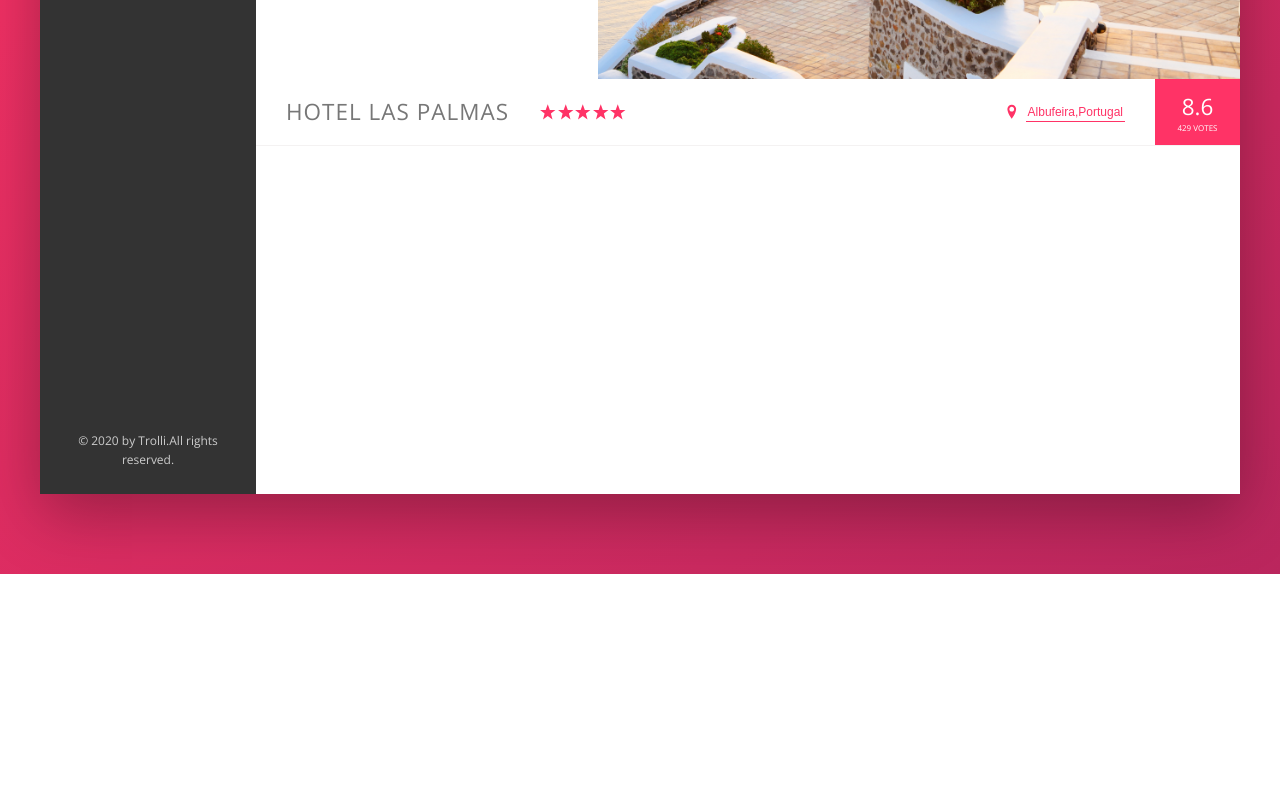
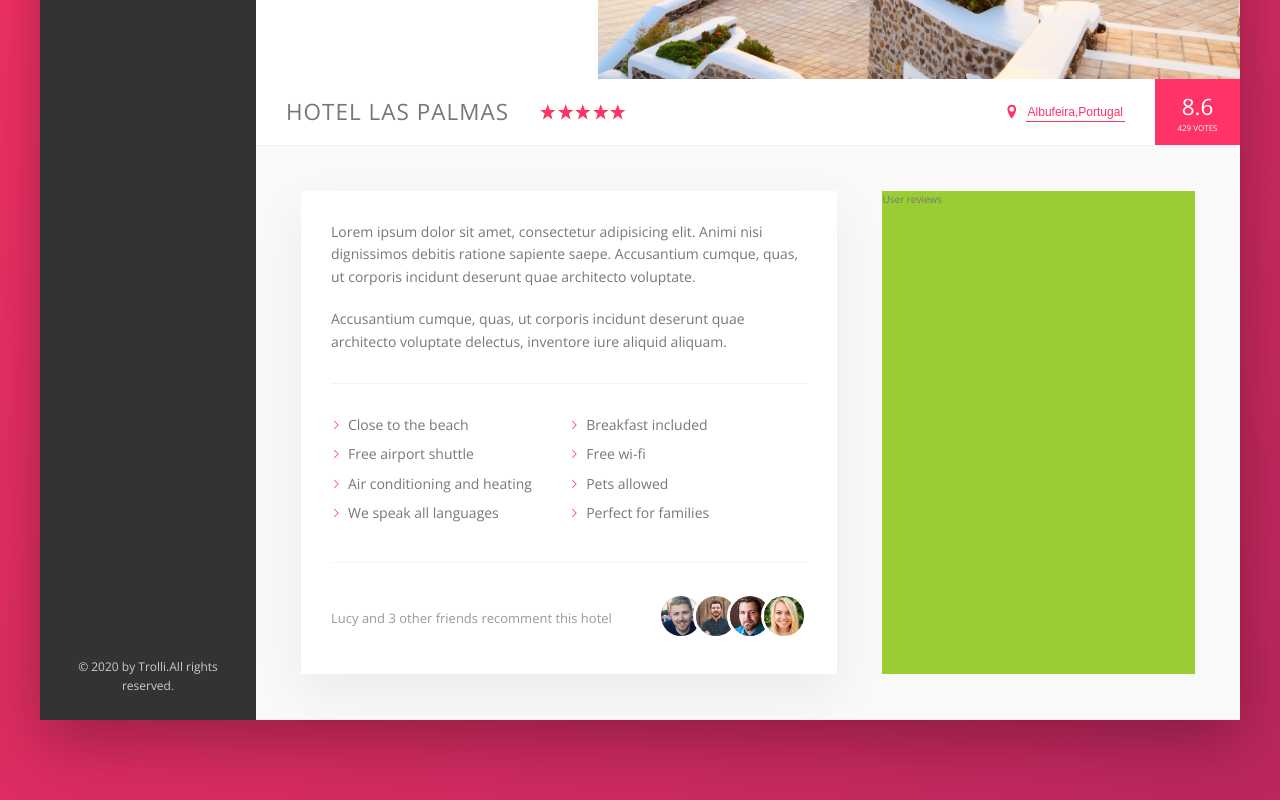
Before and after one commit to mihnea9923/Trillo, a website: page index.html in a window 1280 px wide. Shown: the part 456-1256 px from the top of the page. Before the commit the page ends 1030 px from the top, so only its background shows below. Drawn offline with nearby package versions, Linux system fonts and the light colour scheme.

Commit message:
hotel recommendation

```diff
--- a/index.html
+++ b/index.html
@@ -130,6 +130,44 @@
                           <div class="overview__rating-count">429 votes</div>
                       </div>
                   </div>
+
+                  <div class="detail">
+                      <div class="description">
+                        <p class="paragraph">
+                            Lorem ipsum dolor sit amet, consectetur adipisicing elit. Animi nisi dignissimos debitis ratione sapiente saepe. Accusantium cumque, quas, ut corporis incidunt deserunt quae architecto voluptate.
+
+                        </p>
+                        <p class="paragraph">
+                            Accusantium cumque, quas, ut corporis incidunt deserunt quae architecto voluptate delectus, inventore iure aliquid aliquam.
+
+                        </p>
+                        <ul class="list">
+                            <li class="list__item">Close to the beach</li>
+                            <li class="list__item">Breakfast included</li>
+                            <li class="list__item">Free airport shuttle</li>
+                            <li class="list__item">Free wi-fi</li>
+                            <li class="list__item">Air conditioning and heating</li>
+                            <li class="list__item">Pets allowed</li>
+                            <li class="list__item">We speak all languages</li>
+                            <li class="list__item">Perfect for families</li>
+                        </ul>
+                        <div class="recommend">
+                            <p class="recommend__count">
+                                Lucy and 3 other friends recomment this hotel
+                            </p>
+                            <div class="recommend__friends">
+                                <img src="img/user-3.jpg" alt="Friend 1" class="recommend__photo">
+                                <img src="img/user-4.jpg" alt="Friend 2" class="recommend__photo">
+                                <img src="img/user-5.jpg" alt="Friend 3" class="recommend__photo">
+                                <img src="img/user-6.jpg" alt="Friend 4" class="recommend__photo">
+                            </div>
+                        </div>
+                      </div>
+                      <div class="user-reviews">
+                          User reviews
+                      </div>
+                    </div>
+
               </main>
             </div>
         </div>
--- a/sass/_base.scss
+++ b/sass/_base.scss
@@ -13,6 +13,10 @@
     --color-grey-dark-3: #999;
 
     --shadow-dark : 0 2rem 6rem rgba(0 , 0 ,0 , .3);
+    --shadow-light : 0 2rem 5rem rgba(0 , 0 ,0 , .06);
+
+    --line : 1px solid var(--color-grey-light-2);
+
 }
 
 *{
--- a/sass/_components.scss
+++ b/sass/_components.scss
@@ -197,7 +197,7 @@
 .overview{
   display: flex;
   align-items : center;
-  border-bottom:1px solid var(--color-grey-light-2) ;
+  border-bottom: var(--line) ;
   &__heading{
     font-size: 2.25rem;
     font-weight: 300;
@@ -290,3 +290,76 @@
     box-shadow: none;
   }
 }
+
+
+////////////////////////////////////////////////@at-root
+//PARAGRAPH
+.paragraph:not(:last-of-type)
+{
+  margin-bottom: 2rem;
+}
+
+
+////////////////////////////////////////////////@at-root
+//LIST
+.list{
+  list-style: none;
+  margin : 3rem 0;
+  padding: 3rem 0;
+  border-top : var(--line);
+  border-bottom: var(--line);
+  display: flex;
+  flex-wrap: wrap;
+
+
+  &__item{
+    flex : 0 0 50%;
+    margin-bottom: .7rem;
+  }
+    &__item::before{
+      content: "";
+      display: inline-block;
+      height : 1rem;
+      width : 1rem;
+      margin-right: .7rem;
+
+       //older browser
+      // background-image: url(../img/chevron-thin-right.svg);
+      // background-size: cover;
+
+      background-color: var(--color-primary-light);
+      -webkit-mask-image: url(../img/chevron-thin-right.svg);
+      -webkit-mask-size: cover;
+
+  }
+}
+
+////////////////////////////////////////////////@at-root
+//RECOMMEND
+.recommend{
+  font-size : 1.3rem;
+  color : var(--color-grey-dark-3);
+  display: flex;
+  align-items: center;
+  &__count{
+    //on flex item the margin right pushes the right element
+    //to the end of flexbox
+   margin-right: auto;
+  }
+
+  &__friends{
+
+  }
+
+  &__photo{
+    box-sizing: content-box;
+    height : 4rem;
+    width : 4rem;
+    border-radius : 50%;
+    border : 3px solid #fff;
+    &:not(:last-child)
+    {
+      margin-right: -1.5rem;
+    }
+  }
+}
--- a/sass/_layout.scss
+++ b/sass/_layout.scss
@@ -31,9 +31,30 @@
     justify-content: space-between;
 }
 
+
 .hotel-view{
     background-color: #fff;
-    height : 80rem;
     flex : 1; //flex-grow : 1 so the element it grows as much as it can
 
 }
+
+.detail{
+    display: flex;
+    padding: 4.5rem;
+    background-color: var(--color-grey-light-1);
+    border-bottom: var(--line);
+}
+
+.description{
+    font-size: 1.4rem;
+    background-color: #fff;
+    box-shadow: var(--shadow-light);
+    flex : 0 0 60%;
+    padding : 3rem;
+    margin-right: 4.5rem;
+}
+
+.user-reviews{
+    background-color: yellowgreen;
+    flex : 1;
+}
```
Also changed, not shown: css/style.css.
